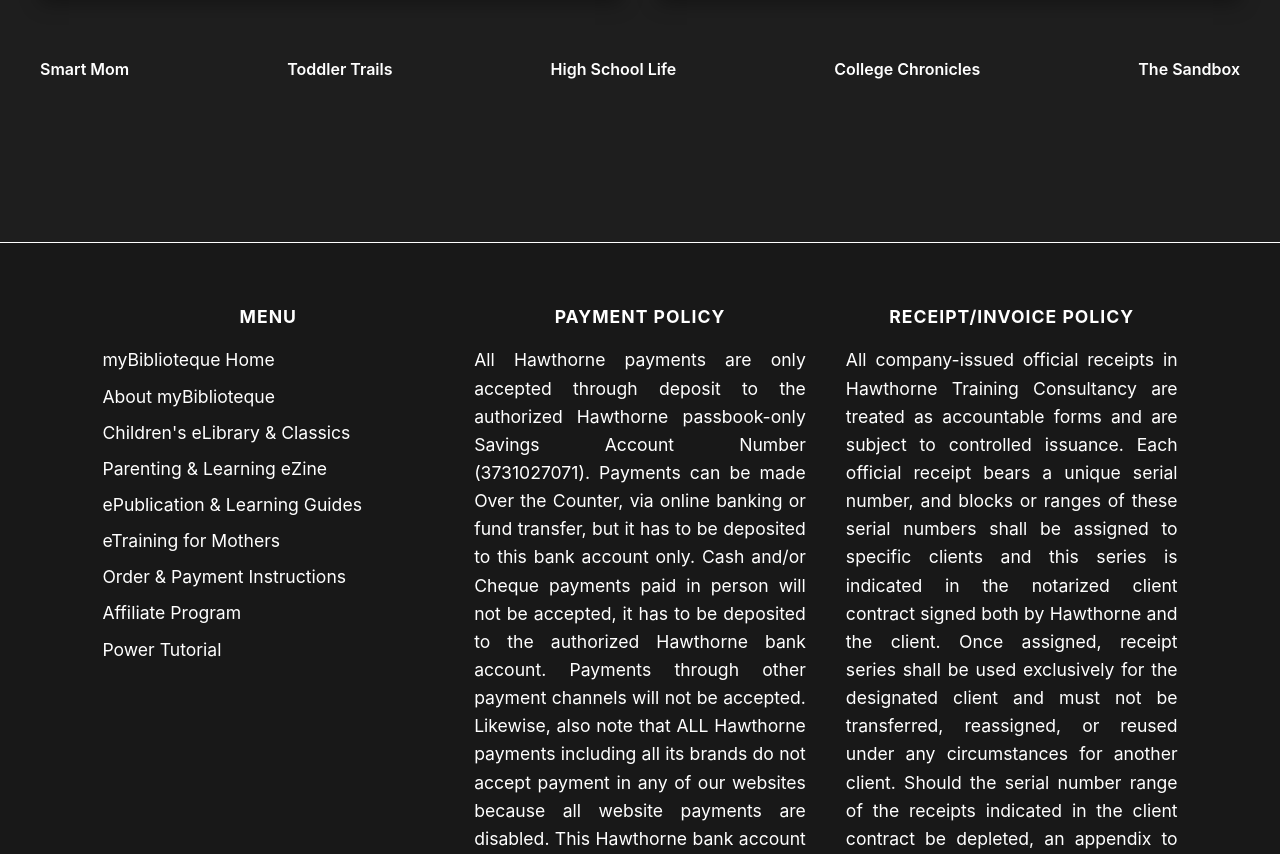
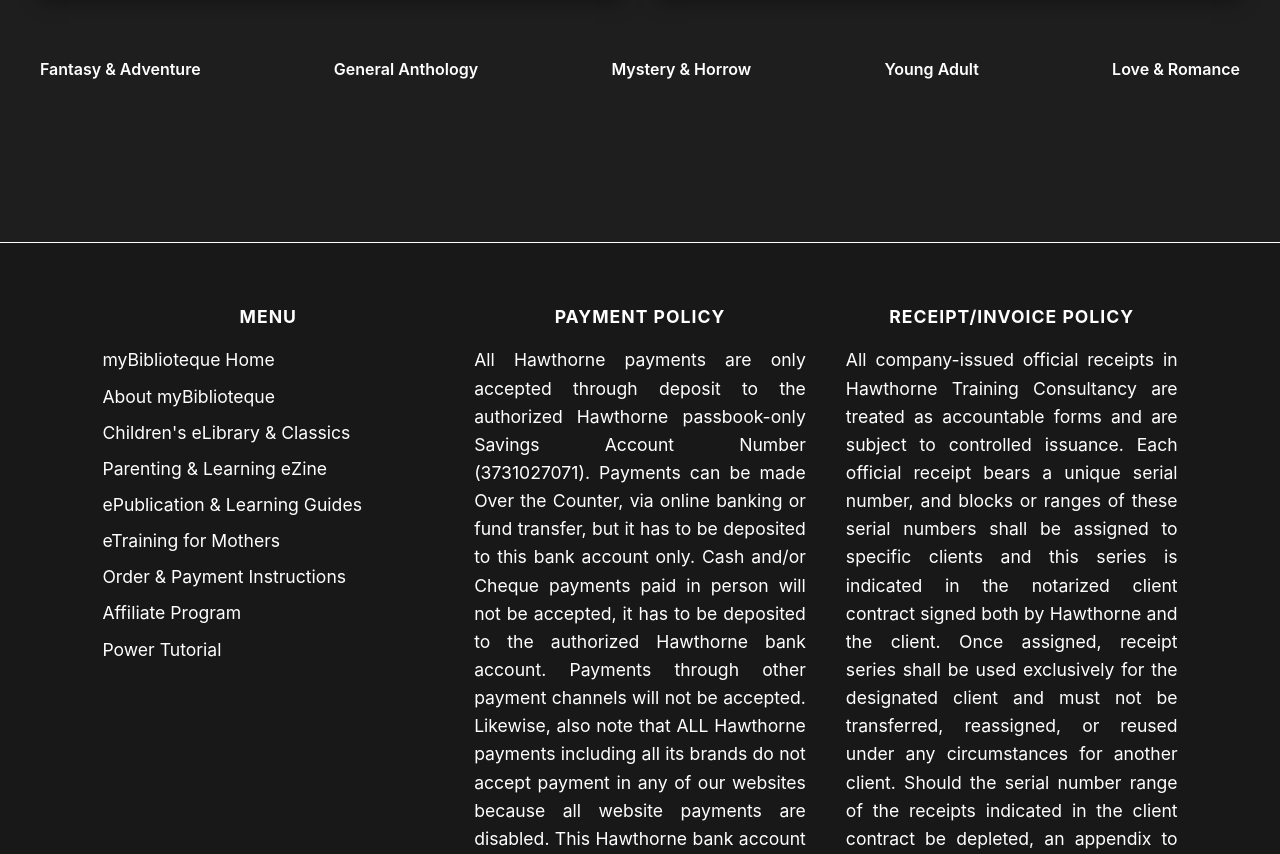
Before and after one commit to ritaeloisacorpuz/mybibliotequetestsite1, a plain HTML site: page eshelf-fantasy.html in a window 1280 px wide. Shown: the part 1617-2471 px from the top of the page. Drawn offline with Linux system fonts and the light colour scheme.

Commit message:
Update eshelf-fantasy.html

```diff
--- a/eshelf-fantasy.html
+++ b/eshelf-fantasy.html
@@ -246,11 +246,11 @@
                 </article>
             </section>
              <nav class="category-links">
-      <a href="ezine-mom.html">Smart Mom</a>
-      <a href="ezine-toddler.html">Toddler Trails</a>
-      <a href="ezine-highschool.html">High School Life</a>
-      <a href="ezine-college.html">College Chronicles</a>
-      <a href="ezine-sandbox.html">The Sandbox</a>
+      <a href="eshelf-fantasy.html">Fantasy & Adventure</a>
+      <a href="eshelf-general-anthology.html">General Anthology</a>
+      <a href="eshelf-mystery.html">Mystery & Horrow</a>
+      <a href="eshelf-young-adult.html">Young Adult</a>
+      <a href="eshelf-romance.html">Love & Romance</a>
     </nav>
         </div>
     </main>
```
